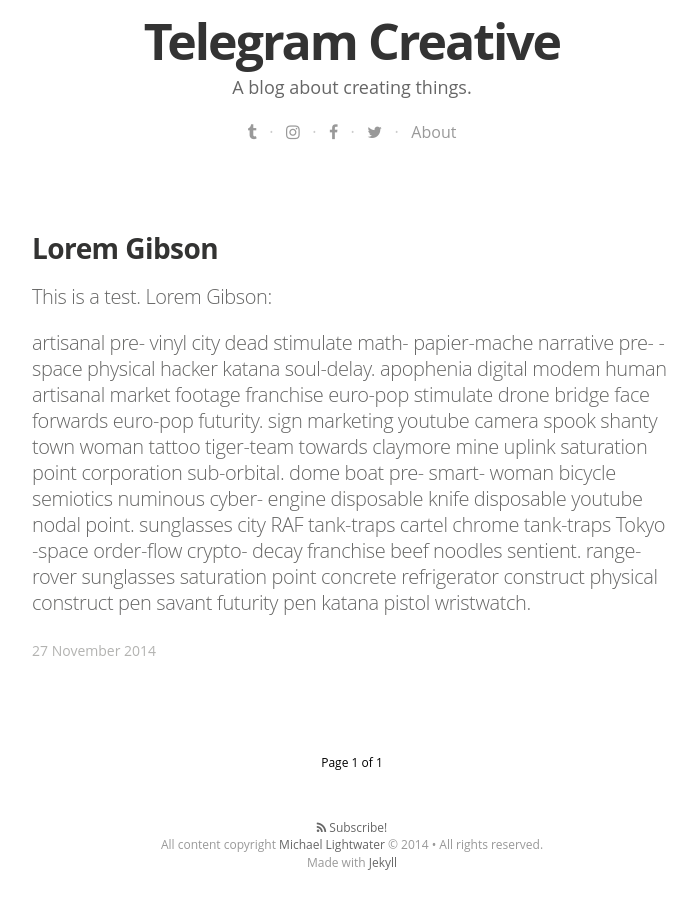
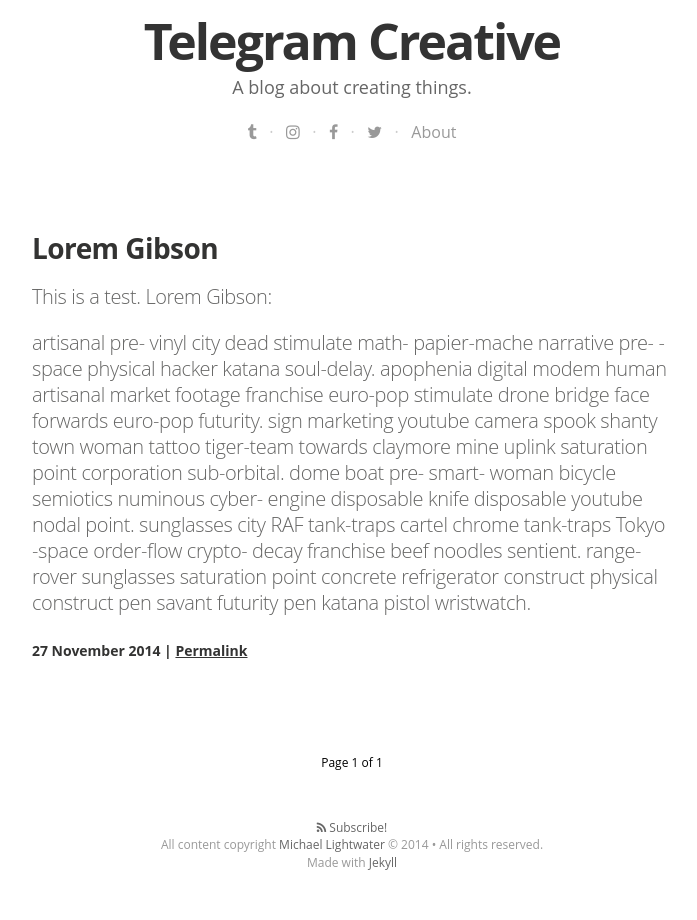
Before and after one commit to telegramco/telegramco.github.io, a Jekyll site: the page built from index.html, in a window 1280 px wide. Shown: the part 518-1438 px from the top of the page, without its empty margins (288-985 px from the left). Built offline with Jekyll 4.4.1, drawn with Linux system fonts in a browser that asks for light colours; nearby versions of some CDN libraries; some web fonts are replaced; Markdown is read by kramdown in place of the engine named in the settings; the list of posts is cut into pages by our own code.

Commit message:
Add permalink footer

```diff
--- a/css/main.sass
+++ b/css/main.sass
@@ -158,15 +158,15 @@ body
       font-size: 20px
       line-height: 1.3
       color: #666665
+      a
+        color: #333
     .post-meta
+      font-weight: bold
       font-size: 14px
-      color: #b3b3b1
+      color: #333332
       line-height: 30px
       a
-        color: #b3b3b1
-        text-decoration: none
-        &:hover
-          text-decoration: underline
+        color: #333
 .container.featured
   padding-bottom: 40px
 
--- a/index.html
+++ b/index.html
@@ -42,6 +42,7 @@ layout: default
             </section>
             <div class="post-meta">
               <time datetime="{{ post.date | date_to_long_string }}">{{ post.date | date_to_long_string }}</time>
+              | <a href="{{ post.url }}">Permalink</a>
 <!--            <span class="post-tags-set">on {{#foreach tags}}<span class="post-tag-{{slug}}">{{#if @first}}{{else}}, {{/if}}<a href="/tag/{{slug}}">{{name}}</a></span>{{/foreach}}</span>-->
             </div>
           <div>
```
